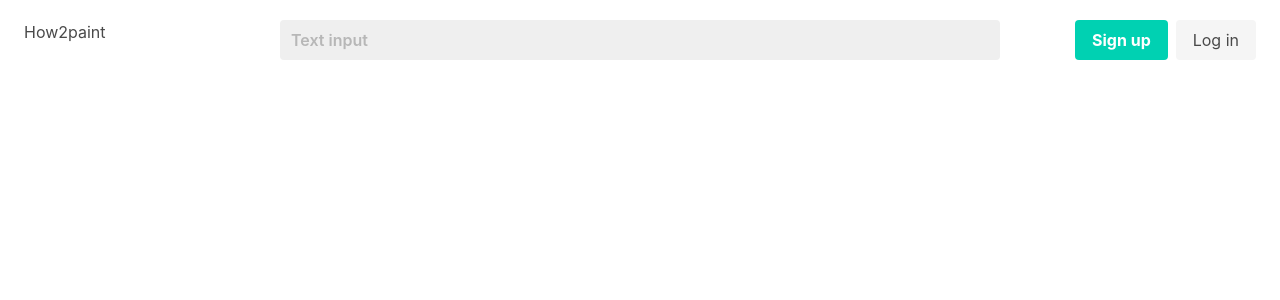
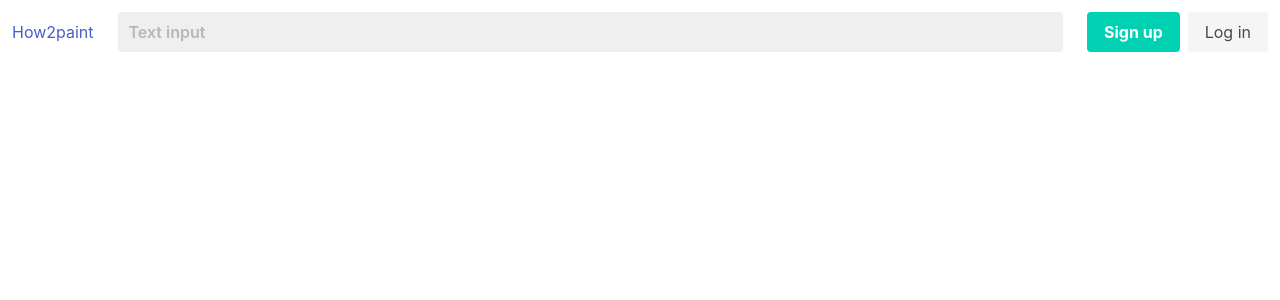
Before and after one commit to konradciurkiewicz/how2paint, a Vue app: page / in a window 1280 px wide. Shown: the top 300 px of the page. Built offline with nearby package versions, Linux system fonts and the light colour scheme.

Commit message:
Navbar mobile fix

```diff
--- a/src/components/Navbar.vue
+++ b/src/components/Navbar.vue
@@ -1,6 +1,6 @@
 <template>
     <nav class="navbar is-fixed-top" role="navigation" aria-label="main navigation">
-    <div class="navbar-brand column  is-one-fifth">
+    <div class="navbar-brand ">
         <a class="navbar-item" href="#">
         How2paint
         </a>
@@ -12,15 +12,10 @@
     </div>
 
     <div id="navbarBasicExample" class="navbar-menu">
-        <div class="navbar-start column is-full">
-            <div class="navbar-item">
+        <div class="navbar-end " style="width:100%">
+            <div class="navbar-item column col-12">
                 <input class="input navbar-search" type="text" placeholder="Text input">
             </div>
-        </div>
-
-
-    </div>
-         <div class="navbar-end column is-one-fifth">
             <div class="navbar-item">
                 <div class="buttons navbar-buttons">
                 <a class="button is-primary">
@@ -32,6 +27,9 @@
                 </div>
             </div>
         </div>
+
+    </div>
+
     </nav>
 </template>
 
```
Lines whose indentation alone changed are shown as unchanged.
